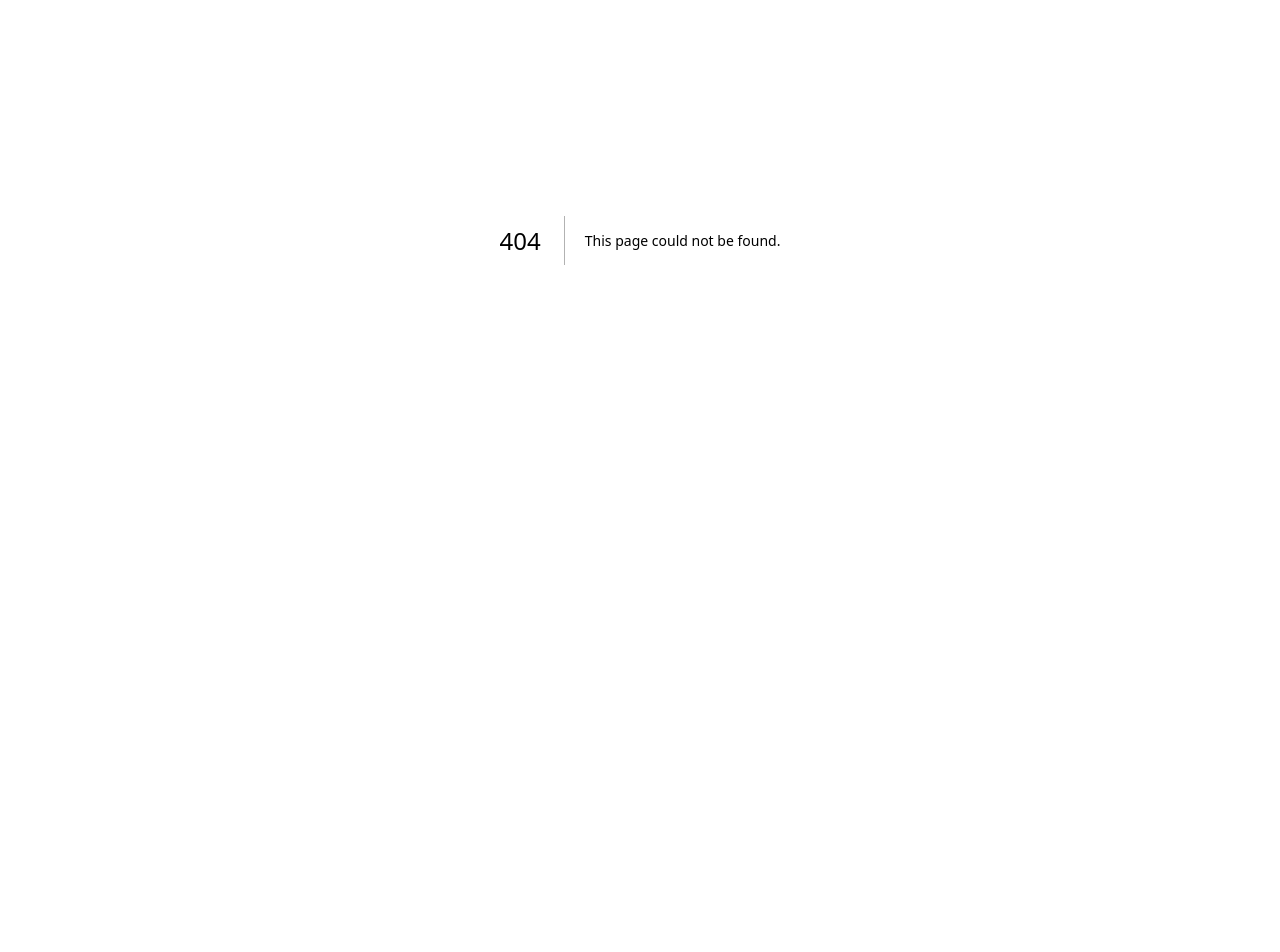
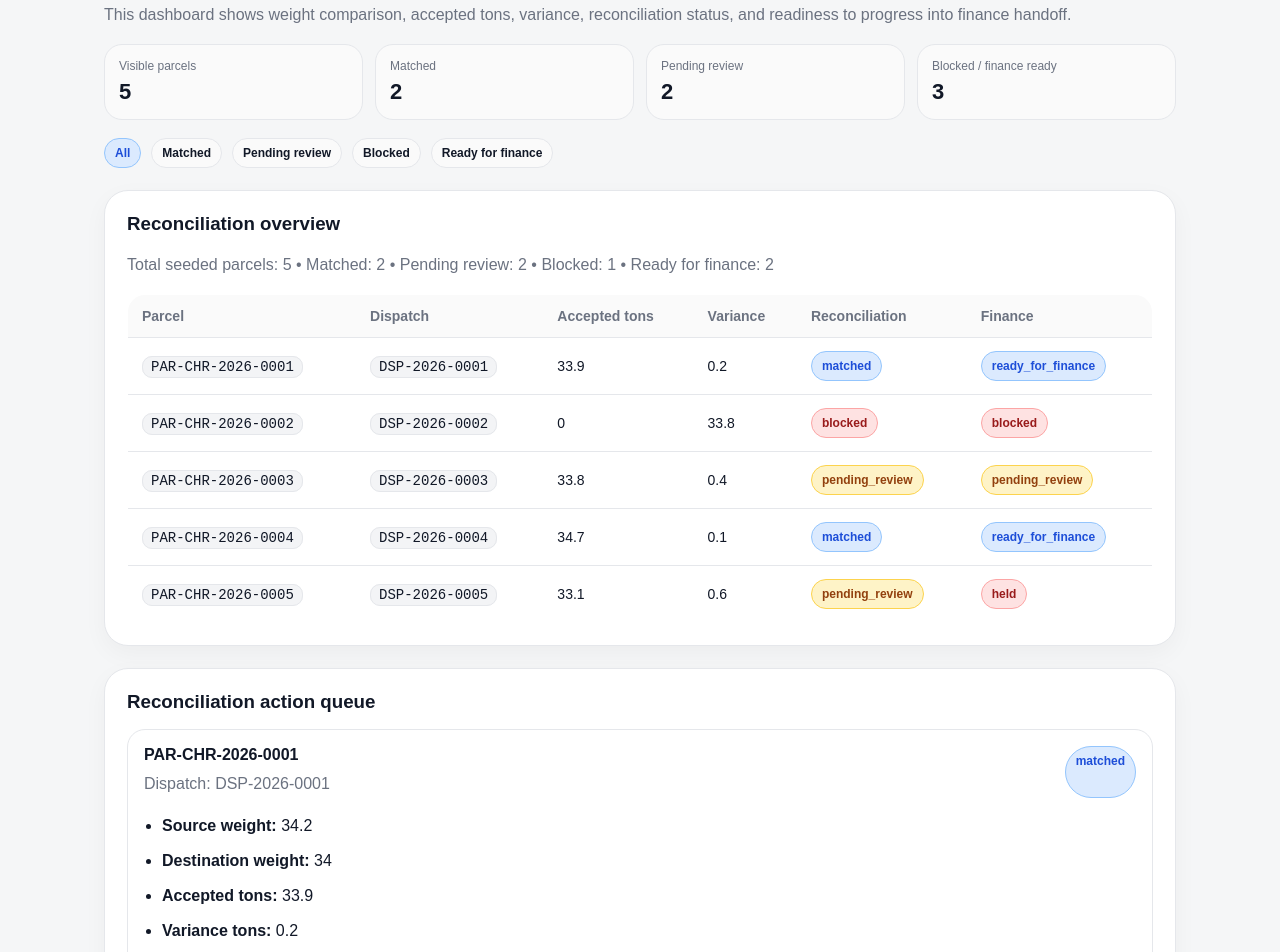
Before and after one commit to shobanesiyanda/sar-resourceos-golden-path-proof, a Next.js app: page /reconciliation in a window 1280 px wide. Before the commit this address had no page. Shown: the part 160-1112 px from the top of the page. Before the commit the page ends 800 px from the top, so only its background shows below. Built offline with nearby package versions, Linux system fonts and the light colour scheme.

Commit message:
Add reconciliation dashboard page

```diff
--- /dev/null
+++ b/app/reconciliation/page.tsx
@@ -0,0 +1,254 @@
+import Header from "../../components/Header";
+import { getReconciliationDashboardData } from "../../lib/reconciliationDashboard";
+
+export default function ReconciliationPage({
+  searchParams,
+}: {
+  searchParams?: { filter?: string };
+}) {
+  const data = getReconciliationDashboardData();
+  const summary = data.summary;
+  const activeFilter = searchParams?.filter || "All";
+
+  const filters = ["All", "Matched", "Pending review", "Blocked", "Ready for finance"];
+
+  const filteredItems =
+    activeFilter === "All"
+      ? data.items
+      : activeFilter === "Matched"
+      ? data.items.filter((item) => item.reconciliationState === "matched")
+      : activeFilter === "Pending review"
+      ? data.items.filter((item) => item.reconciliationState === "pending_review")
+      : activeFilter === "Blocked"
+      ? data.items.filter((item) => item.reconciliationState === "blocked")
+      : activeFilter === "Ready for finance"
+      ? data.items.filter((item) => item.financeState === "ready_for_finance")
+      : data.items;
+
+  function badgeClass(value: string) {
+    if (value === "blocked" || value === "held") return "badge badge-blocked";
+    if (value === "pending_review") return "badge badge-pending";
+    if (value === "matched" || value === "ready_for_finance") return "badge badge-approval";
+    return "badge";
+  }
+
+  const visibleTotal = filteredItems.length;
+  const visibleMatched = filteredItems.filter(
+    (item) => item.reconciliationState === "matched"
+  ).length;
+  const visiblePending = filteredItems.filter(
+    (item) => item.reconciliationState === "pending_review"
+  ).length;
+  const visibleBlocked = filteredItems.filter(
+    (item) => item.reconciliationState === "blocked"
+  ).length;
+  const visibleReadyForFinance = filteredItems.filter(
+    (item) => item.financeState === "ready_for_finance"
+  ).length;
+
+  return (
+    <>
+      <Header />
+
+      <section className="section">
+        <div className="container">
+          <div className="head">
+            <div>
+              <h2>Reconciliation dashboard</h2>
+              <p className="muted">
+                This dashboard shows weight comparison, accepted tons, variance, reconciliation
+                status, and readiness to progress into finance handoff.
+              </p>
+            </div>
+          </div>
+
+          <div className="kpis">
+            <div className="kpi">
+              <div className="label">Visible parcels</div>
+              <div className="value">{visibleTotal}</div>
+            </div>
+            <div className="kpi">
+              <div className="label">Matched</div>
+              <div className="value">{visibleMatched}</div>
+            </div>
+            <div className="kpi">
+              <div className="label">Pending review</div>
+              <div className="value">{visiblePending}</div>
+            </div>
+            <div className="kpi">
+              <div className="label">Blocked / finance ready</div>
+              <div className="value">{visibleBlocked + visibleReadyForFinance}</div>
+            </div>
+          </div>
+
+          <div
+            style={{
+              display: "flex",
+              gap: 10,
+              flexWrap: "wrap",
+              marginTop: 18,
+              marginBottom: 6,
+            }}
+          >
+            {filters.map((filter) => (
+              <a
+                key={filter}
+                href={
+                  filter === "All"
+                    ? "/reconciliation"
+                    : `/reconciliation?filter=${encodeURIComponent(filter)}`
+                }
+                className={filter === activeFilter ? "badge badge-approval" : "badge"}
+              >
+                {filter}
+              </a>
+            ))}
+          </div>
+
+          <div className="card" style={{ marginTop: 22 }}>
+            <h3>Reconciliation overview</h3>
+            <p className="muted">
+              Total seeded parcels: {summary.totalParcels} • Matched: {summary.matched} • Pending
+              review: {summary.pendingReview} • Blocked: {summary.blocked} • Ready for finance:{" "}
+              {summary.readyForFinance}
+            </p>
+
+            {filteredItems.length === 0 ? (
+              <div style={{ marginTop: 16 }}>
+                <p className="muted">No reconciliation records match the selected filter.</p>
+              </div>
+            ) : (
+              <>
+                <div className="desktop-exception-table">
+                  <table>
+                    <thead>
+                      <tr>
+                        <th>Parcel</th>
+                        <th>Dispatch</th>
+                        <th>Accepted tons</th>
+                        <th>Variance</th>
+                        <th>Reconciliation</th>
+                        <th>Finance</th>
+                      </tr>
+                    </thead>
+                    <tbody>
+                      {filteredItems.map((item) => (
+                        <tr key={item.id}>
+                          <td>
+                            <span className="code">{item.parcelId}</span>
+                          </td>
+                          <td>
+                            <span className="code">{item.dispatchRef}</span>
+                          </td>
+                          <td>{item.acceptedTons}</td>
+                          <td>{item.varianceTons}</td>
+                          <td>
+                            <span className={badgeClass(item.reconciliationState)}>
+                              {item.reconciliationState}
+                            </span>
+                          </td>
+                          <td>
+                            <span className={badgeClass(item.financeState)}>{item.financeState}</span>
+                          </td>
+                        </tr>
+                      ))}
+                    </tbody>
+                  </table>
+                </div>
+
+                <div className="mobile-exception-list">
+                  {filteredItems.map((item) => (
+                    <div className="mobile-exception-card" key={item.id}>
+                      <strong>{item.dispatchRef}</strong>
+                      <div className="row">
+                        <strong>Parcel:</strong> <span className="code">{item.parcelId}</span>
+                      </div>
+                      <div className="row">
+                        <strong>Accepted tons:</strong> {item.acceptedTons}
+                      </div>
+                      <div className="row">
+                        <strong>Variance:</strong> {item.varianceTons}
+                      </div>
+                      <div className="row">
+                        <strong>Reconciliation:</strong>{" "}
+                        <span className={badgeClass(item.reconciliationState)}>
+                          {item.reconciliationState}
+                        </span>
+                      </div>
+                      <div className="row">
+                        <strong>Finance:</strong>{" "}
+                        <span className={badgeClass(item.financeState)}>{item.financeState}</span>
+                      </div>
+                    </div>
+                  ))}
+                </div>
+              </>
+            )}
+          </div>
+
+          <div className="card" style={{ marginTop: 22 }}>
+            <h3>Reconciliation action queue</h3>
+
+            {filteredItems.length === 0 ? (
+              <p className="muted">No reconciliation action items match the selected filter.</p>
+            ) : (
+              <div className="step-list">
+                {filteredItems.map((item) => (
+                  <div className="step" key={item.id}>
+                    <div className="step-top">
+                      <div>
+                        <strong>{item.parcelId}</strong>
+                        <div className="muted" style={{ marginTop: 6 }}>
+                          Dispatch: {item.dispatchRef}
+                        </div>
+                      </div>
+                      <span className={badgeClass(item.reconciliationState)}>
+                        {item.reconciliationState}
+                      </span>
+                    </div>
+
+                    <ul className="clean">
+                      <li>
+                        <strong>Source weight:</strong> {item.sourceWeight}
+                      </li>
+                      <li>
+                        <strong>Destination weight:</strong> {item.destinationWeight}
+                      </li>
+                      <li>
+                        <strong>Accepted tons:</strong> {item.acceptedTons}
+                      </li>
+                      <li>
+                        <strong>Variance tons:</strong> {item.varianceTons}
+                      </li>
+                      <li>
+                        <strong>Finance state:</strong> {item.financeState}
+                      </li>
+                      <li>
+                        <strong>Blocker:</strong> {item.blocker}
+                      </li>
+                      <li>
+                        <strong>Next action:</strong> {item.nextAction}
+                      </li>
+                    </ul>
+
+                    <div style={{ display: "flex", gap: 12, flexWrap: "wrap", marginTop: 16 }}>
+                      <a className="btn" href="/golden-path">
+                        View Parcel
+                      </a>
+                      <a className="btn" href="/dispatch-control">
+                        View Dispatch
+                      </a>
+                      <a className="btn" href="/finance-handoff">
+                        View Finance Handoff
+                      </a>
+                    </div>
+                  </div>
+                ))}
+              </div>
+            )}
+          </div>
+        </div>
+      </section>
+    </>
+  );
+}
```
